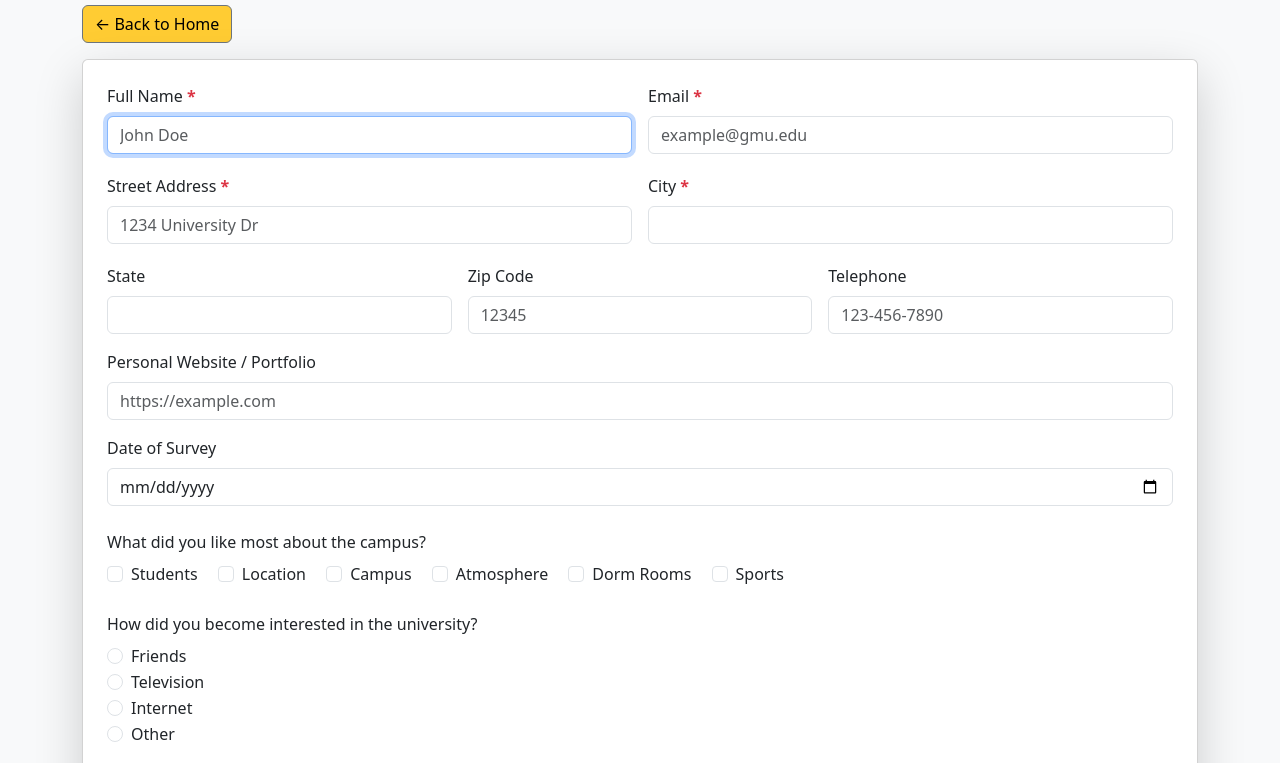
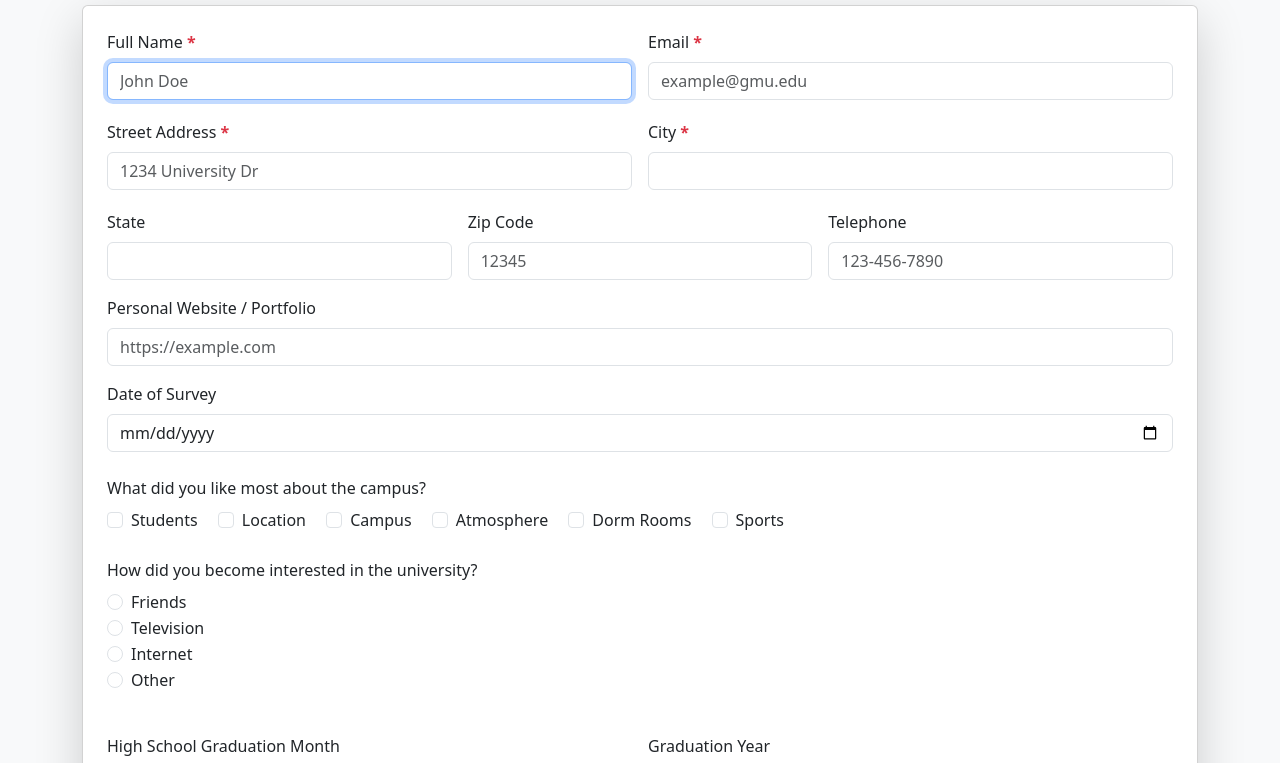
Before and after one commit to kiranannadatha8/swe645hw1, a plain HTML site: page index.html in a window 1280 px wide. Shown: the part 115-878 px from the top of the page. Drawn offline with nearby package versions, Linux system fonts and the light colour scheme.

Commit message:
refactor codebase

```diff
--- a/survey.html
+++ b/index.html
@@ -15,13 +15,6 @@
       <h1 class="text-success text-center mb-4">
         Computer Science Department Survey
       </h1>
-
-      <!-- Back button -->
-      <div class="text-start mb-3">
-        <a href="index.html" class="btn btn-outline-secondary">
-          ← Back to Home
-        </a>
-      </div>
 
       <form
         method="post"
```
